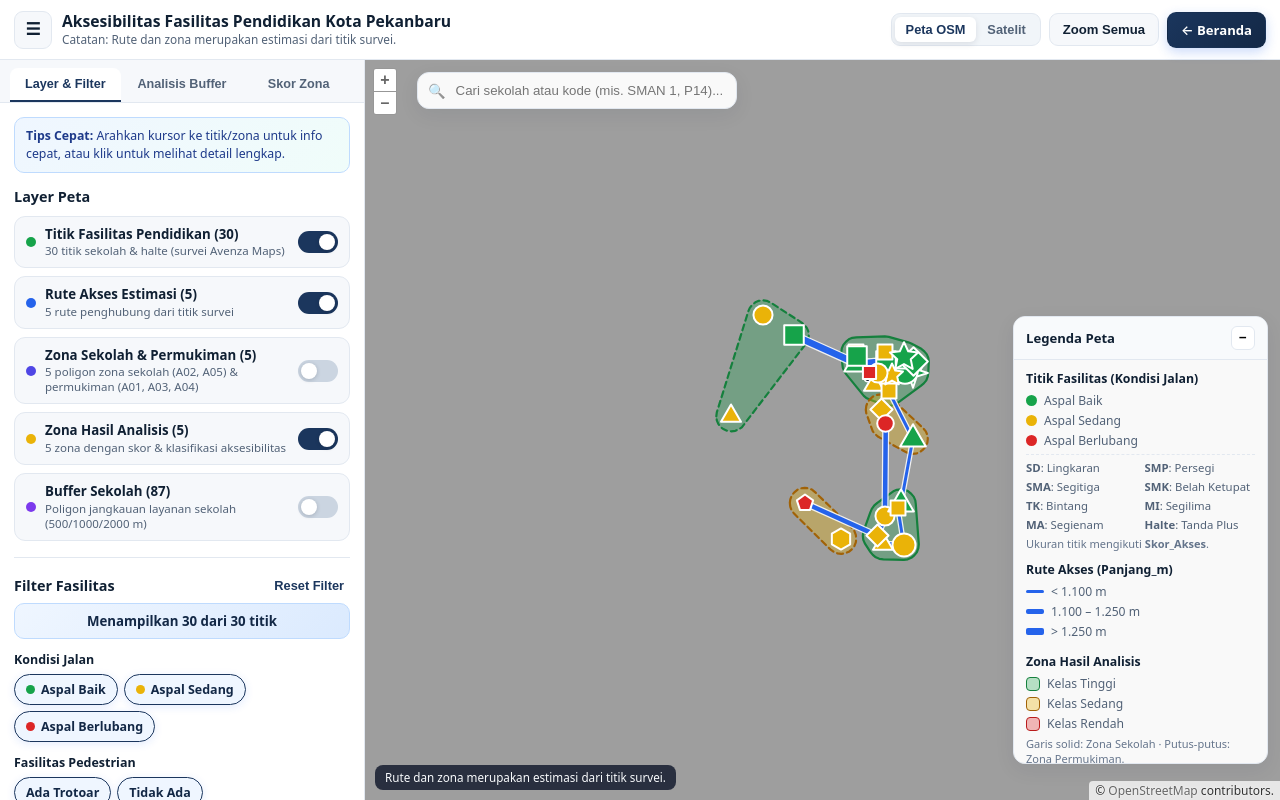
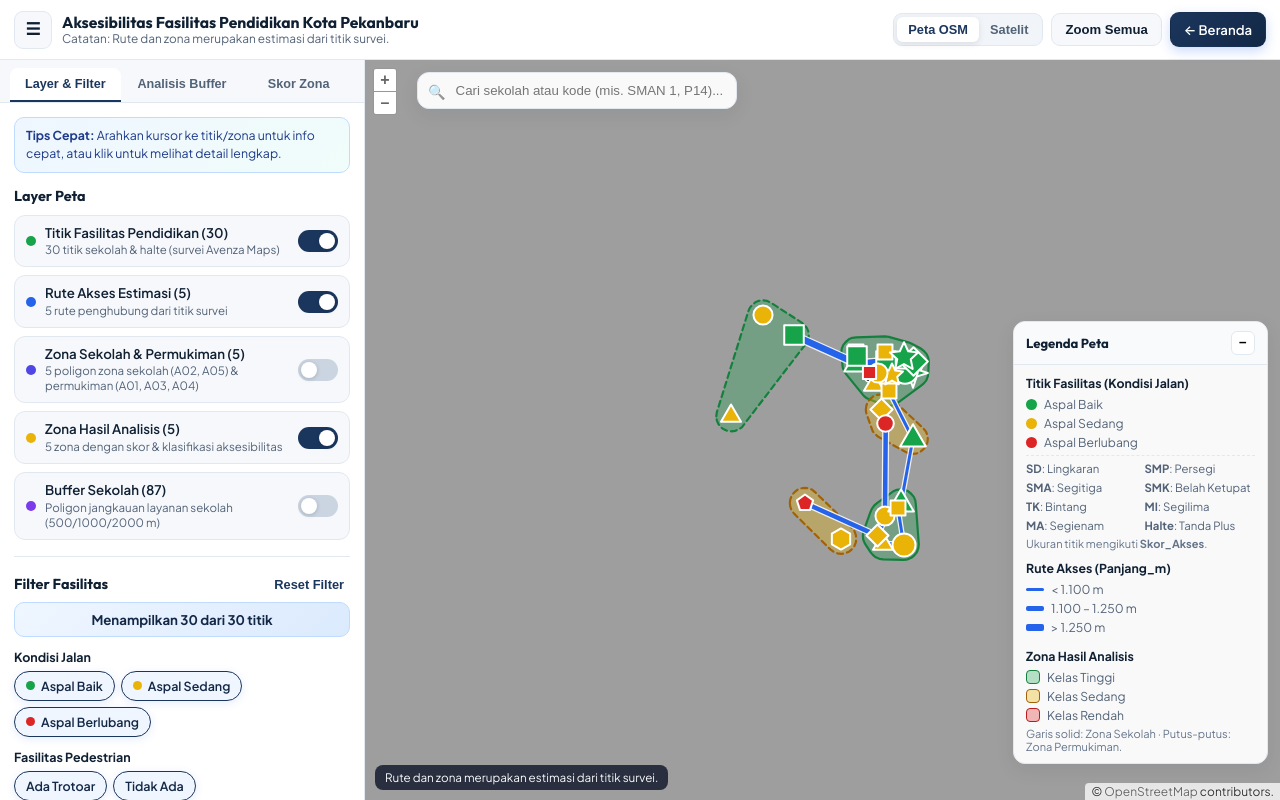
Before and after one commit to salsabilladheawan4/WEBGIS-PENDIDIKAN-PEKANBARU, a website built with Vite: page peta.html in a window 1280 px wide. Built offline with nearby package versions, Linux system fonts and the light colour scheme.

Commit message:
Update font (Outfit + Plus Jakarta Sans) dan data anggota Kelompok 3

```diff
--- a/package.json
+++ b/package.json
@@ -11,6 +11,8 @@
     "preview": "vite preview"
   },
   "dependencies": {
+    "@fontsource/outfit": "5.3.0",
+    "@fontsource/plus-jakarta-sans": "5.3.0",
     "@turf/turf": "7.4.0",
     "ol": "10.11.0"
   },
--- a/src/js/main.js
+++ b/src/js/main.js
@@ -4,6 +4,12 @@
  * hover tooltip, popup beranimasi, legenda dinamis, basemap OSM/Satelit, dan Turf.js.
  * Catatan: Tidak menggunakan localStorage maupun sessionStorage.
  */
+import '@fontsource/plus-jakarta-sans/400.css';
+import '@fontsource/plus-jakarta-sans/500.css';
+import '@fontsource/plus-jakarta-sans/600.css';
+import '@fontsource/plus-jakarta-sans/700.css';
+import '@fontsource/outfit/600.css';
+import '@fontsource/outfit/700.css';
 import 'ol/ol.css';
 import Map from 'ol/Map';
 import View from 'ol/View';
--- a/src/js/style.js
+++ b/src/js/style.js
@@ -151,7 +151,7 @@ export function pointStyleFunction(feature, resolution) {
       ? new Text({
           text: kode,
           offsetY: -(radius + 9),
-          font: '600 10px -apple-system, BlinkMacSystemFont, "Segoe UI", sans-serif',
+          font: '600 10px "Plus Jakarta Sans", system-ui, sans-serif',
           fill: new Fill({ color: '#0f172a' }),
           stroke: new Stroke({ color: '#ffffff', width: 3 }),
         })
@@ -208,7 +208,7 @@ export function zoneStyleFunction(feature) {
     }),
     text: new Text({
       text: `${kode}\n${jenisZona}`,
-      font: '700 10.5px -apple-system, BlinkMacSystemFont, "Segoe UI", sans-serif',
+      font: '700 10.5px "Plus Jakarta Sans", system-ui, sans-serif',
       fill: new Fill({ color: isPermukiman ? '#92400e' : '#312e81' }),
       stroke: new Stroke({ color: '#ffffff', width: 3 }),
     }),
@@ -240,7 +240,7 @@ export function analysisStyleFunction(feature) {
     }),
     text: new Text({
       text: skor !== undefined ? `${kode} (${jenisZona === 'Zona Permukiman' ? 'Permukiman' : 'Sekolah'})\nSkor ${skor}` : kode,
-      font: '700 10.5px -apple-system, BlinkMacSystemFont, "Segoe UI", sans-serif',
+      font: '700 10.5px "Plus Jakarta Sans", system-ui, sans-serif',
       fill: new Fill({ color: '#0f172a' }),
       stroke: new Stroke({ color: '#ffffff', width: 3 }),
     }),
--- a/src/styles/home.css
+++ b/src/styles/home.css
@@ -13,8 +13,13 @@ body {
   font-family: var(--font-sans);
   color: var(--color-text);
   background-color: var(--color-bg);
-  line-height: 1.6;
+  line-height: 1.65;
+  letter-spacing: -0.005em;
   overflow-x: hidden;
+}
+
+h1, h2, h3, .brand-name, .stat-value {
+  font-family: var(--font-display);
 }
 
 .hidden {
--- a/src/styles/map.css
+++ b/src/styles/map.css
@@ -29,6 +29,10 @@ body {
   font-family: var(--font-sans);
   color: var(--text);
   background: var(--bg);
+}
+
+h1, h2, h3, .panel-title, .popup-title, .legend-header {
+  font-family: var(--font-display);
 }
 
 .hidden {
--- a/src/theme.css
+++ b/src/theme.css
@@ -31,8 +31,9 @@
   --color-status-low-bg: #fee2e2;
   --color-status-low-text: #991b1b;
 
-  /* Tipografi (tanpa font eksternal) */
-  --font-sans: system-ui, -apple-system, BlinkMacSystemFont, "Segoe UI", Roboto, sans-serif;
+  /* Tipografi lokal (Plus Jakarta Sans + Outfit via @fontsource, tanpa CDN eksternal) */
+  --font-sans: "Plus Jakarta Sans", system-ui, -apple-system, BlinkMacSystemFont, "Segoe UI", sans-serif;
+  --font-display: "Outfit", "Plus Jakarta Sans", system-ui, -apple-system, sans-serif;
 
   /* Skala Jarak */
   --space-1: 4px;
```
Also changed, not shown: index.html (+5 -5 lines), src/js/home.js (+8 -0 lines), 1 other file.
